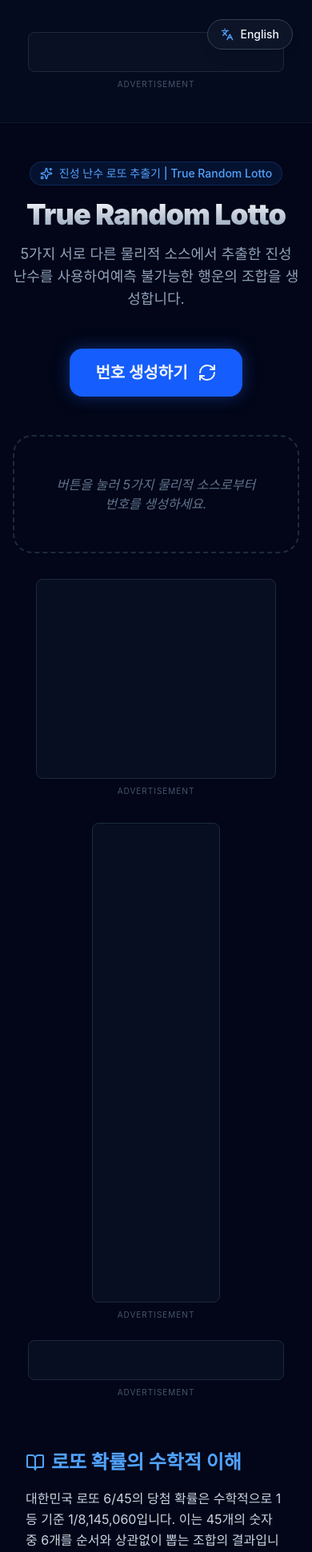
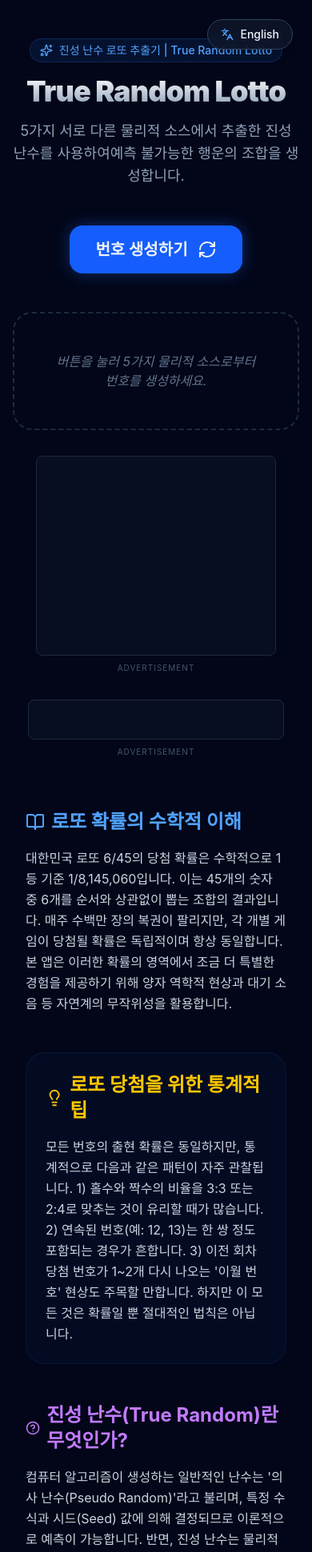
Before and after one commit to superhky/lotto_generator_true-random, a React (Vite) app: page / in a window 390 px wide. Shown: the top 1941 px of the page at 80% size. Built offline with nearby package versions, Linux system fonts and the light colour scheme.

Commit message:
fix: optimize ad layout and update SEO title

```diff
--- a/index.html
+++ b/index.html
@@ -10,9 +10,9 @@
     <script type="text/javascript" src="//t1.daumcdn.net/kas/static/ba.min.js" async></script>
 
     <!-- Primary Meta Tags -->
-    <title>진성 난수(True Random) 로또 번호 추출기 | True Random Lotto</title>
-    <meta name="title" content="진성 난수(True Random) 로또 번호 추출기 | True Random Lotto" />
-    <meta name="description" content="양자 역학, 대기 소음 등 5가지 물리적 소스를 활용한 진성 난수(True Random) 로또 번호 생성기. 수학적 확률과 자연의 무작위성이 만난 예측 불가능한 행운의 조합을 만나보세요." />
+    <title>진성 난수 로또번호 추출기: 물리적 무작위 행운 번호 생성</title>
+    <meta name="title" content="진성 난수 로또번호 추출기: 물리적 무작위 행운 번호 생성" />
+    <meta name="description" content="양자 역학, 대기 소음 등 5가지 물리적 소스를 활용한 진성 난수 로또 번호 생성기. 수학적 확률과 자연의 무작위성이 만난 예측 불가능한 행운의 조합을 만나보세요." />
     <meta name="keywords" content="로또번호추출기, 로또번호생성기, 진성난수, 양자난수, 로또645, 행운의숫자, True Random Lotto" />
     <meta name="author" content="superhky@gmail.com" />
 
--- a/src/App.tsx
+++ b/src/App.tsx
@@ -121,17 +121,9 @@ const App: React.FC = () => {
 
   return (
     <div className="min-h-screen bg-slate-950 text-slate-100 font-sans selection:bg-blue-500/30 overflow-x-hidden">
-      {/* Desktop Side Ads (Visible on 1024px+ screens) */}
-      <div className="hidden lg:block fixed left-4 top-24 z-10">
+      {/* Desktop Side Ad (Visible on 1280px+ screens to avoid content overlap) */}
+      <div className="hidden xl:block fixed left-4 top-24 z-10">
         <KakaoAdVertical />
-      </div>
-      <div className="hidden lg:block fixed right-4 top-24 z-10">
-        <KakaoAdVertical />
-      </div>
-
-      {/* Mobile Top Ad (Visible on small screens) */}
-      <div className="lg:hidden flex justify-center py-4 bg-slate-900/30 border-b border-slate-900">
-        <KakaoAd />
       </div>
 
       {/* Language Switcher Floating Button */}
@@ -237,15 +229,8 @@ const App: React.FC = () => {
           </AnimatePresence>
         </div>
 
-        {/* New 300x250 Rectangle Ad for all screens */}
+        {/* Ads Section (Avoid duplicate IDs for stability) */}
         <KakaoAdRectangle />
-
-        {/* Mobile-only Vertical Ad (Shown in flow) */}
-        <div className="lg:hidden mt-8">
-          <KakaoAdVertical />
-        </div>
-
-        {/* Review Ad Section */}
         <KakaoAd />
 
         {/* Educational Info Section */}
```
